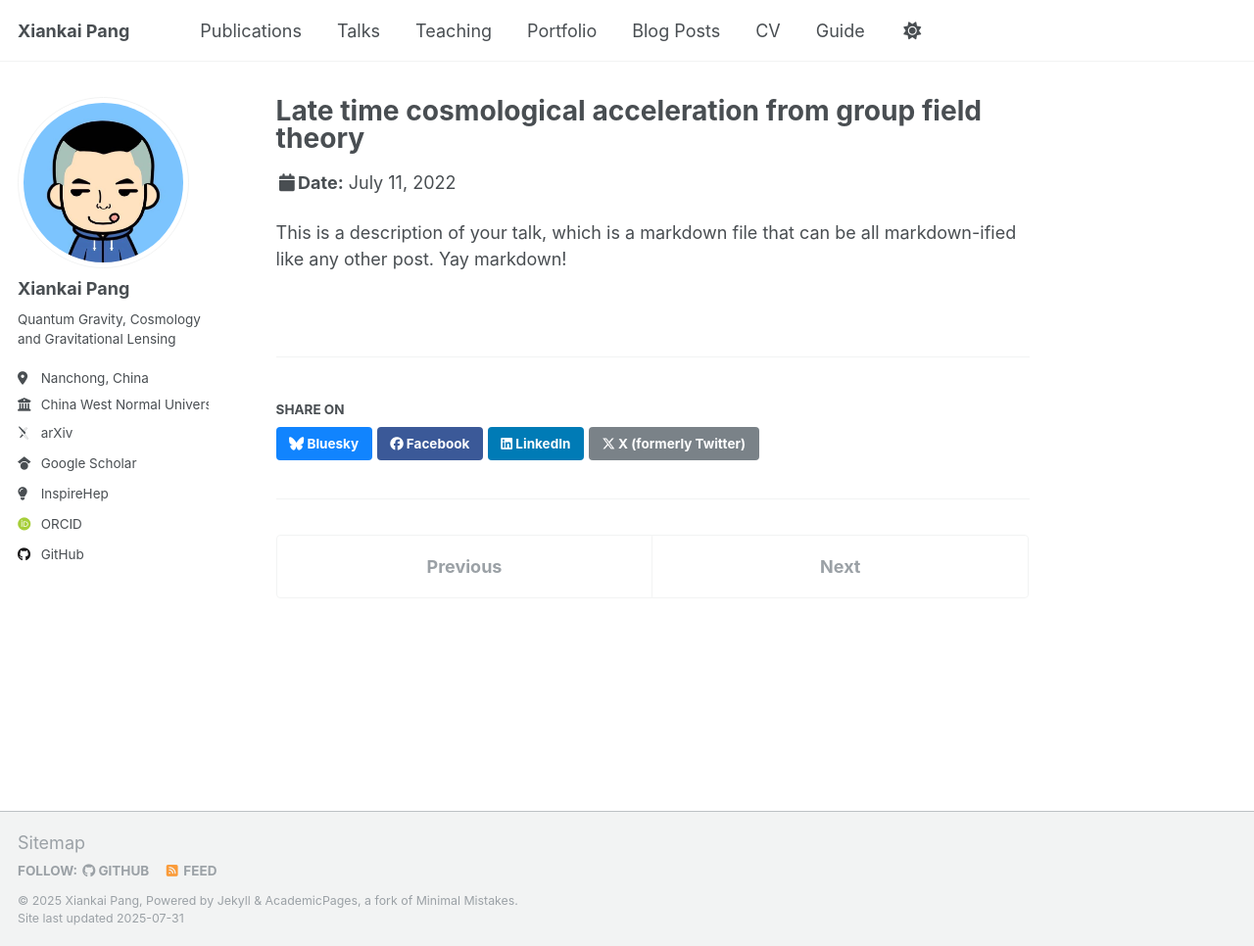
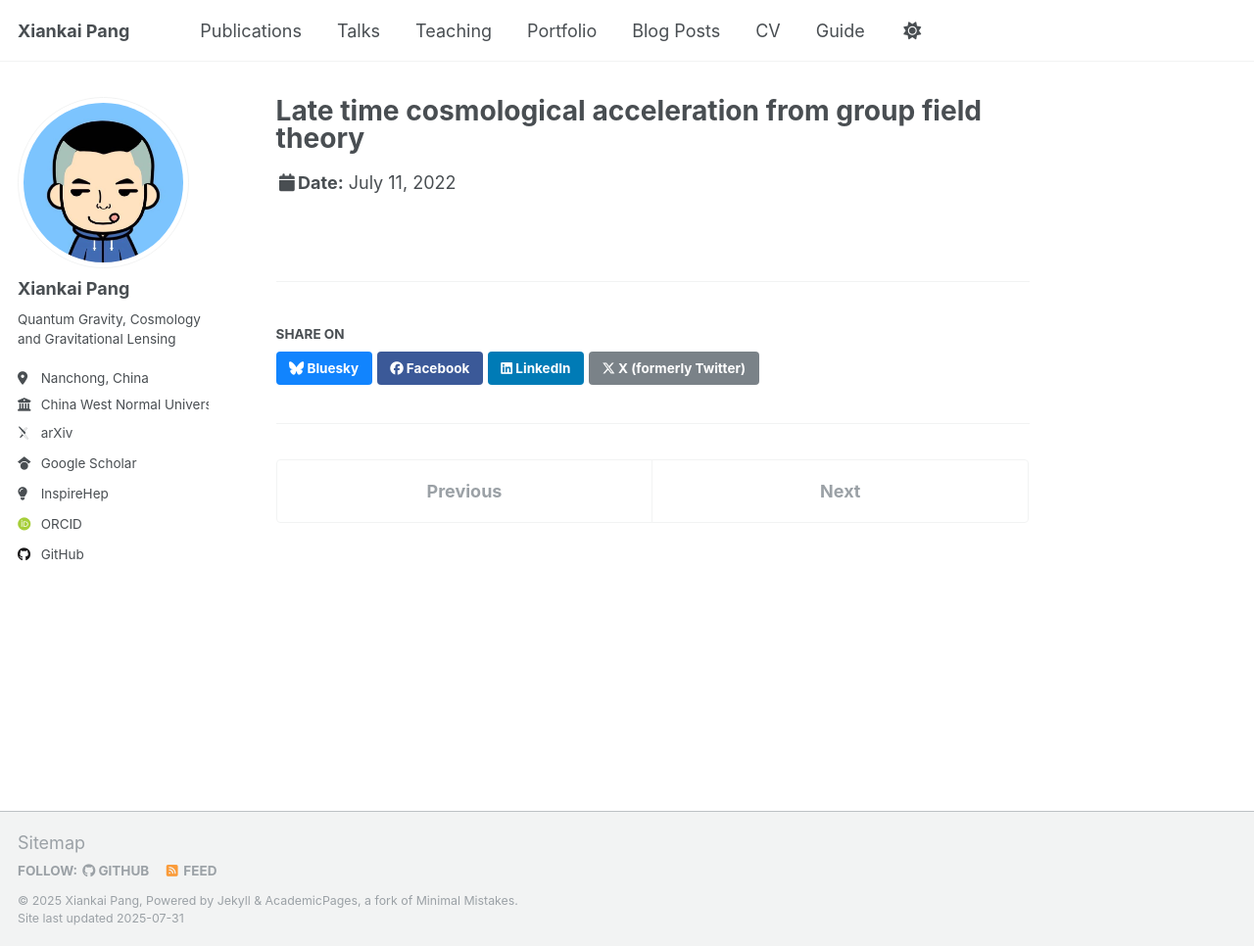
Before and after one commit to NineBeans2/NineBeans2.github.io, a Jekyll site: the page built from _talks/2022-07-21-loops22.md, in a window 1280 px wide and 966 px high. Shown: the whole window at 98% size. Built offline with Jekyll 4.4.1, drawn with Linux system fonts in a browser that asks for light colours; some web fonts are replaced; a script that is not in the unit is left out.

Commit message:
talk descriptiong deleted

```diff
--- a/_talks/2022-07-21-loops22.md
+++ b/_talks/2022-07-21-loops22.md
@@ -8,4 +8,4 @@
 location: "Lyon, France"
 ---
 
-This is a description of your talk, which is a markdown file that can be all markdown-ified like any other post. Yay markdown!
+<!-- This is a description of your talk, which is a markdown file that can be all markdown-ified like any other post. Yay markdown! -->
```
Also changed, not shown: _talks/2025-04-21-parallelspin.md (+1 -1 lines).
